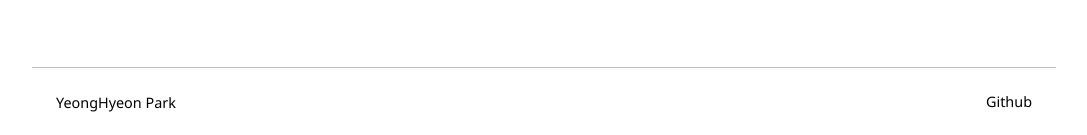
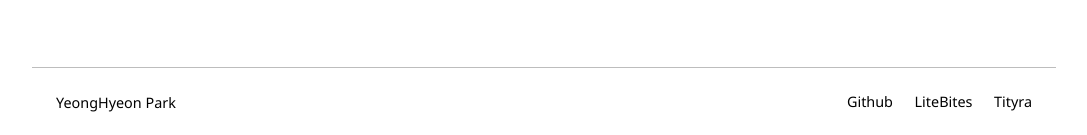
Before and after one commit to YeongHyeon/YeongHyeon.github.io, a Jekyll site: the page built from index.html, in a window 1280 px wide. Shown: the part 1083-1218 px from the top of the page, without its empty margins (96-1183 px from the left). Built offline with Jekyll 4.4.1, drawn with Linux system fonts in a browser that asks for light colours.

Commit message:
Link LiteBites and Tityra blogs in the footer
Co-Authored-By: Claude Fable 5.1 <noreply@anthropic.com>

```diff
--- a/_config.yml
+++ b/_config.yml
@@ -16,6 +16,8 @@ navigation:
 # Footer links
 external:
   - {title: Github, url: "https://github.com/YeongHyeon"}
+  - {title: LiteBites, url: "https://litebites.github.io/"}
+  - {title: Tityra, url: "https://tityra.github.io/"}
 
 plugins:
   - jekyll-feed
```
Also changed, not shown: CHANGELOG.md.
